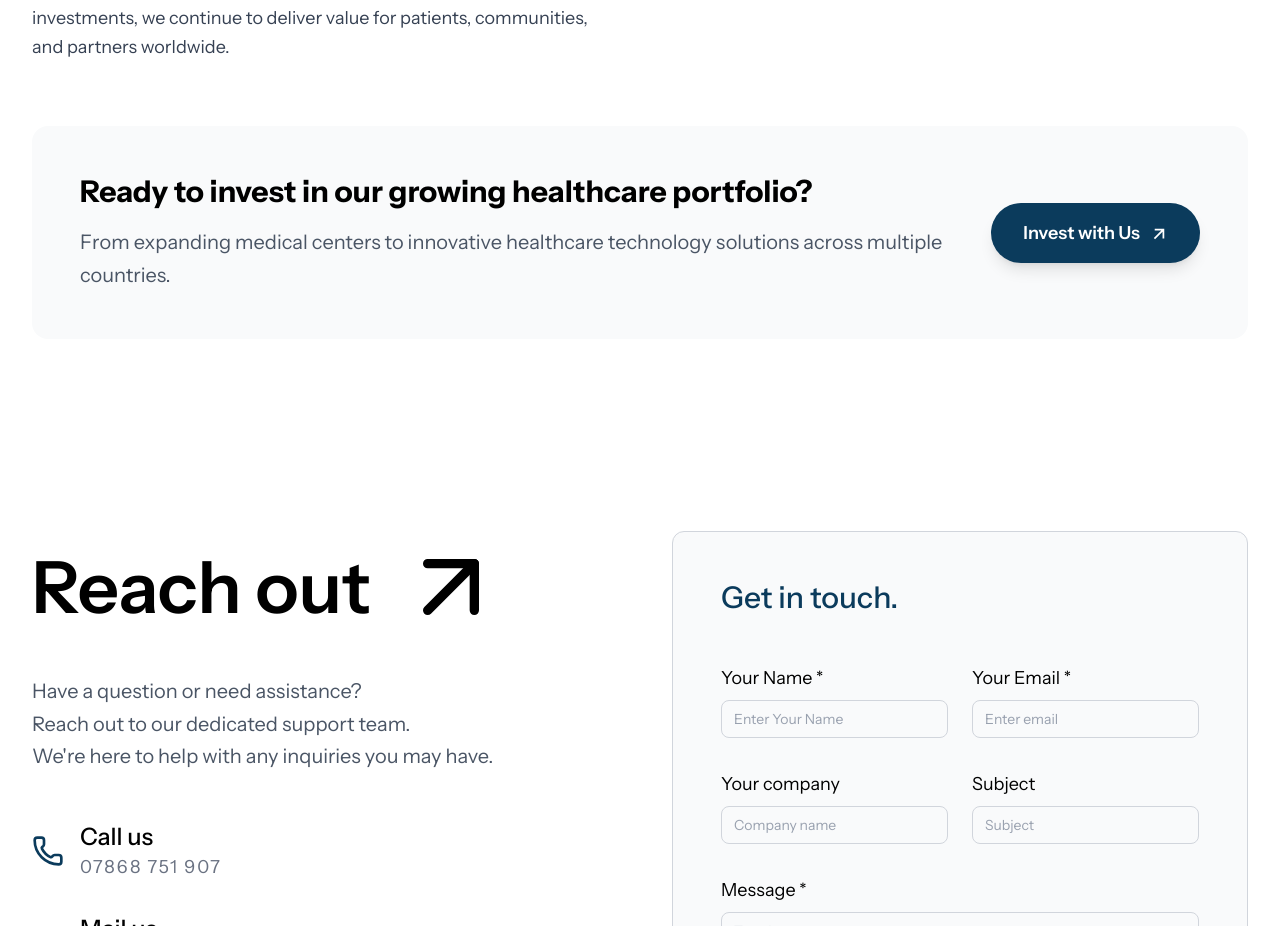
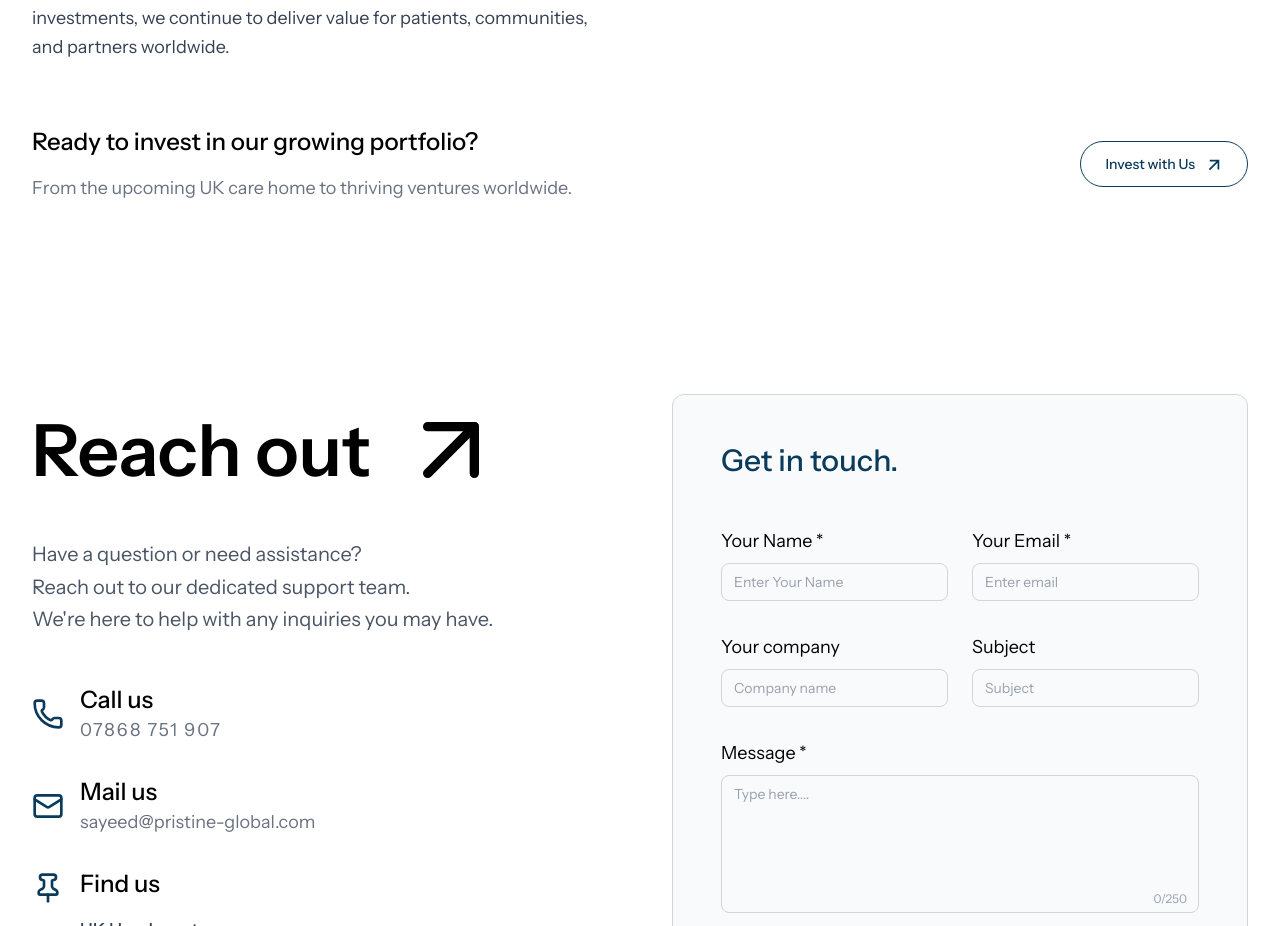
Before and after one commit to sfwnmuhd/PristineGlobal, a React (Vite) app: page / in a window 1280 px wide. Shown: the part 4089-5015 px from the top of the page. Built offline with nearby package versions, Linux system fonts and the light colour scheme.

Commit message:
Manual code updates made to file: src/components/LeadershipTeamSection.jsx

```diff
--- a/src/components/LeadershipTeamSection.jsx
+++ b/src/components/LeadershipTeamSection.jsx
@@ -118,23 +118,23 @@ const FounderMessageSection = () => {
         <motion.div
           initial={{ opacity: 0, y: 30 }}
           whileInView={{ opacity: 1, y: 0 }}
-          transition={{ duration: 0.5 }}
+          transition={{ duration: 0.3 }}
           viewport={{ once: true, amount: 0.1 }}
-          className="text-center sm:text-left sm:flex sm:justify-between sm:items-center bg-gray-50 rounded-2xl p-8 lg:p-12"
+          className="text-center sm:text-left mt-6 sm:mt-16 sm:flex sm:justify-between sm:items-center"
         >
           {/* CTA Content */}
-          <div className='sm:flex sm:flex-col sm:items-start mb-6 sm:mb-0'>
-            <h3 className="text-2xl sm:text-3xl font-bold text-black mb-4">
-              Ready to invest in our growing healthcare portfolio?
+          <div className='sm:flex sm:flex-col sm:items-start mb-2 sm:mb-0'>
+            <h3 className="text-xl sm:text-2xl font-medium text-black mb-2 sm:mb-4">
+              Ready to invest in our growing portfolio?
             </h3>
-            <p className="text-lg sm:text-xl text-gray-600 leading-relaxed">
-              From expanding medical centers to innovative healthcare technology solutions across multiple countries.
+            <p className="text-sm sm:text-lg text-gray-500">
+              From the upcoming UK care home to thriving ventures worldwide.
             </p>
           </div>
 
           {/* CTA Button */}
-          <div className="flex-shrink-0">
-            <button className="flex items-center justify-center mx-auto sm:mx-0 bg-[#0b3b5c] text-white px-8 py-4 rounded-full text-lg font-semibold hover:bg-blue-700 transition-all duration-300 shadow-lg hover:shadow-xl transform hover:-translate-y-1">
+          <div>
+            <button className="flex items-center justify-center mx-auto sm:mx-0 border border-[#0b3b5c] text-[#0b3b5c] px-6 py-3 rounded-full text-sm font-medium hover:bg-[#0b3b5c] hover:text-white transition-colors cursor-pointer">
               Invest with Us
               <svg
                 className="w-5 h-5 ml-2"
```
